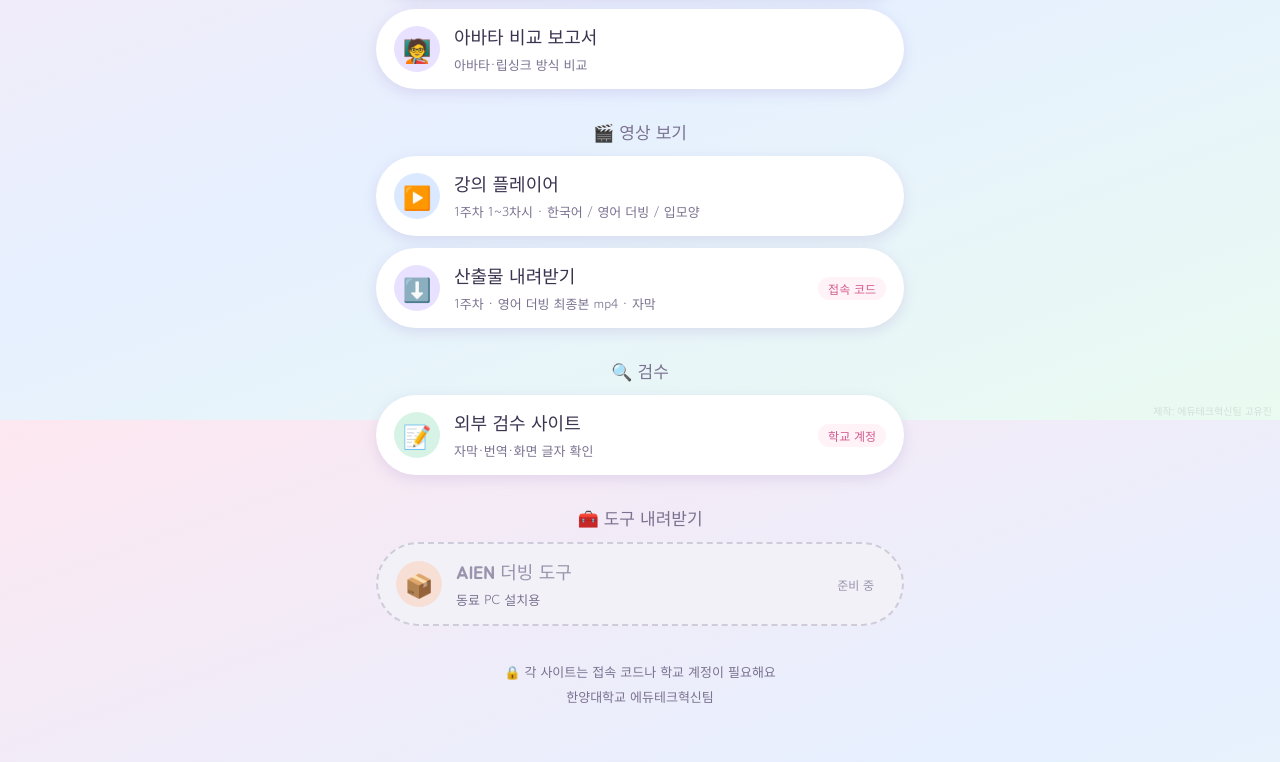
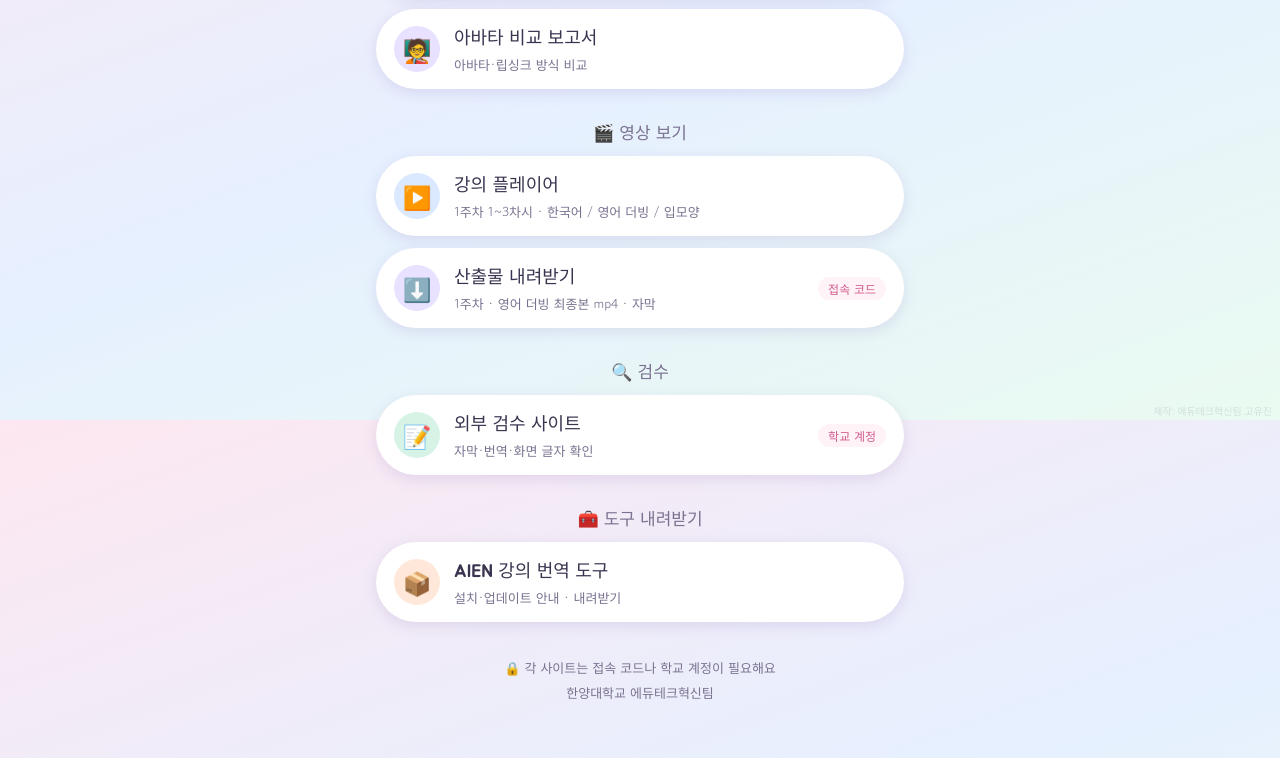
Before and after one commit to nightowl-a11y/aien-links, a plain HTML site: page index.html in a window 1280 px wide. Shown: the part 380-1142 px from the top of the page. Drawn offline with Linux system fonts and the light colour scheme.

Commit message:
링크 모음: 도구 내려받기 버튼 → 배포·안내 사이트 (2026-11-25)
Co-Authored-By: Claude Opus 5.5 <noreply@anthropic.com>

```diff
--- a/index.html
+++ b/index.html
@@ -122,11 +122,10 @@
   </a>
 
   <h2>🧰 도구 내려받기</h2>
-  <div class="link peach soon">
+  <a class="link peach" href="https://lecture-localizer-site-docs.vercel.app/" target="_blank" rel="noopener">
     <span class="icon">📦</span>
-    <span class="txt"><b>AIEN 더빙 도구</b><small>동료 PC 설치용</small></span>
-    <span class="chip">준비 중</span>
-  </div>
+    <span class="txt"><b>AIEN 강의 번역 도구</b><small>설치·업데이트 안내 · 내려받기</small></span>
+  </a>
 
   <footer><span class="lock">🔒 각 사이트는 접속 코드나 학교 계정이 필요해요</span><br>한양대학교 에듀테크혁신팀</footer>
 </div>
```
